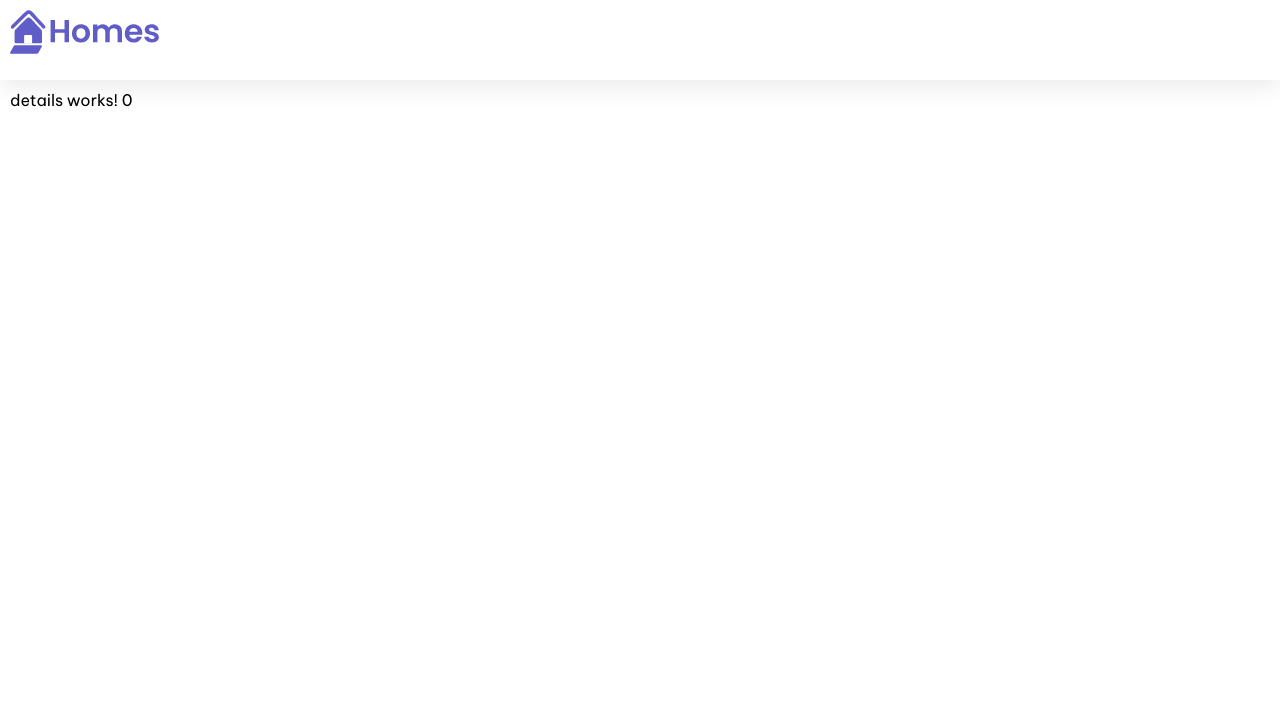
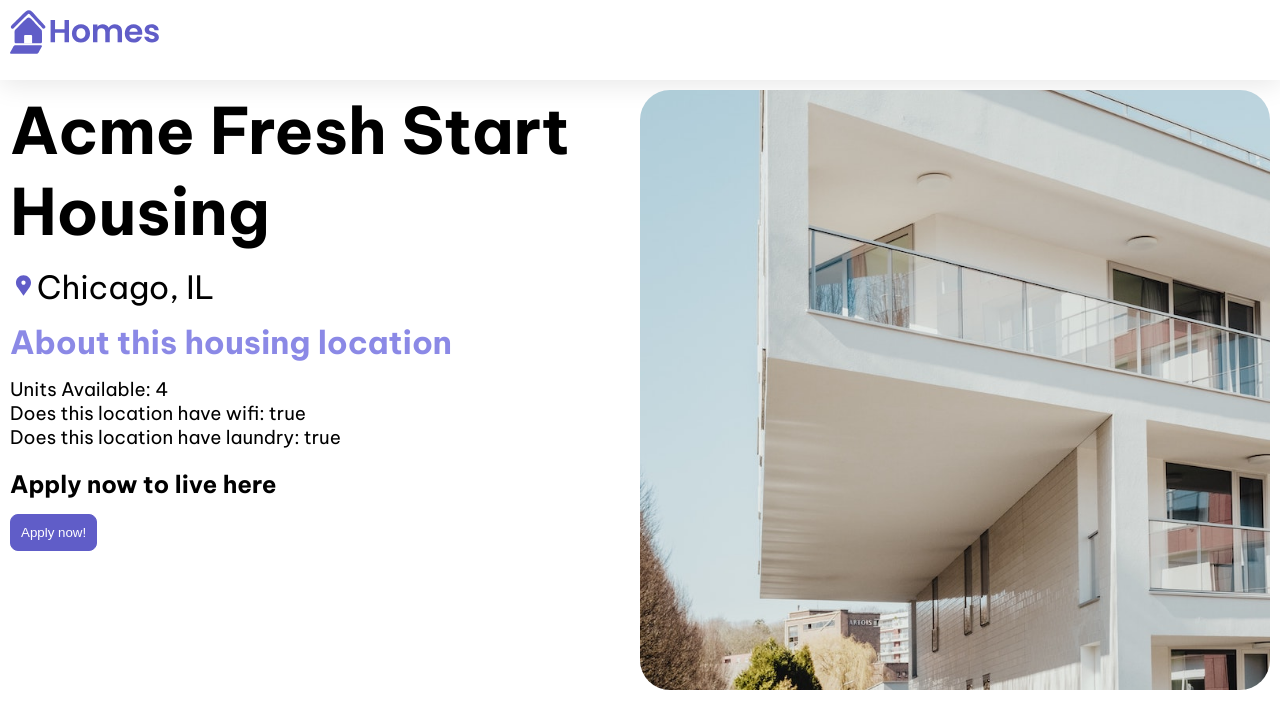
Before and after one commit to g0nnz0/Angular_homes-app, an Angular app: page /details/0 in a window 1280 px wide. Shown: the top 728 px of the page. Built offline with nearby package versions, Linux system fonts and the light colour scheme.

Commit message:
Creé un housingService para inyectar sus metodos en HomeComponent y en DetailsComponent. Completé el template de DetailsComponent

```diff
--- a/src/app/details/details.component.css
+++ b/src/app/details/details.component.css
@@ -0,0 +1,72 @@
+
+.listing-photo {
+    height: 600px;
+    width: 50%;
+    object-fit: cover;
+    border-radius: 30px;
+    float: right;
+  }
+
+  .listing-heading {
+    font-size: 48pt;
+    font-weight: bold;
+    margin-bottom: 15px;
+  }
+
+  .listing-location::before {
+    content: url('/assets/location-pin.svg') / '';
+  }
+
+  .listing-location {
+    font-size: 24pt;
+    margin-bottom: 15px;
+  }
+
+  .listing-features > .section-heading {
+    color: var(--secondary-color);
+    font-size: 24pt;
+    margin-bottom: 15px;
+  }
+
+  .listing-features {
+    margin-bottom: 20px;
+  }
+
+  .listing-features li {
+    font-size: 14pt;
+  }
+
+  li {
+    list-style-type: none;
+  }
+
+  .listing-apply .section-heading {
+    font-size: 18pt;
+    margin-bottom: 15px;
+  }
+
+  label, input {
+    display: block;
+  }
+  label {
+    color: var(--secondary-color);
+    font-weight: bold;
+    text-transform: uppercase;
+    font-size: 12pt;
+  }
+  input {
+    font-size: 16pt;
+    margin-bottom: 15px;
+    padding: 10px;
+    width: 400px;
+    border-top: none;
+    border-right: none;
+    border-left: none;
+    border-bottom: solid .3px;
+  }
+  @media (max-width: 1024px) {
+    .listing-photo {
+      width: 100%;
+      height: 400px;
+    }
+  }
--- a/src/app/details/details.component.ts
+++ b/src/app/details/details.component.ts
@@ -1,23 +1,46 @@
 import { Component, inject } from '@angular/core';
 import { CommonModule } from '@angular/common';
 import { ActivatedRoute } from '@angular/router';
+import { HousingService } from '../housing.service';
+import { IHousingLocation } from '../ihousing-location';
 
 @Component({
   selector: 'app-details',
   standalone: true,
   imports: [CommonModule],
   template: `
-    <p>
-      details works! {{housingLocationId}}
-    </p>
+    <article>
+      <img class="listing-photo" [src]="housingLocation?.photo" alt="">
+      <section class="listing-description">
+        <h2 class="listing-heading">{{housingLocation?.name}}</h2>
+        <p class="listing-location">{{housingLocation?.city}}, {{housingLocation?.state}}</p>
+      </section>
+
+      <section class="listing-features">
+        <h2 class="section-heading">About this housing location</h2>
+        <ul>
+          <li>Units Available: {{housingLocation?.availableUnits}}</li>
+          <li>Does this location have wifi: {{housingLocation?.wifi}}</li>
+          <li>Does this location have laundry: {{housingLocation?.laundry}}</li>
+
+        </ul>
+      </section>
+
+      <section class="listing-apply">
+        <h2 class="section-heading">Apply now to live here </h2>
+        <button class="primary" type="button">Apply now!</button>
+      </section>
+    </article>
   `,
   styleUrl: './details.component.css'
 })
 export class DetailsComponent {
   route: ActivatedRoute = inject(ActivatedRoute);
-  housingLocationId = 0;
+  housingService = inject(HousingService);
+  housingLocation : IHousingLocation | undefined;
 
   constructor(){
-    this.housingLocationId = Number(this.route.snapshot.params['id']);
+    const housingLocationId = Number(this.route.snapshot.params['id']);
+    this.housingLocation = this.housingService.getHousingLocationById(housingLocationId);
   }
 }
--- a/src/app/home/home.component.ts
+++ b/src/app/home/home.component.ts
@@ -1,7 +1,8 @@
-import { Component } from '@angular/core';
+import { Component, inject } from '@angular/core';
 import { CommonModule } from '@angular/common';
 import { HousingLocationComponent } from '../housing-location/housing-location.component';
 import { IHousingLocation } from '../ihousing-location';
+import { HousingService } from '../housing.service';
 
 @Component({
   selector: 'app-home',
@@ -22,105 +23,10 @@
   styleUrl: './home.component.css'
 })
 export class HomeComponent {
-  housingLocationList: IHousingLocation[] = [
-    {
-    id: 0,
-    name: 'Acme Fresh Start Housing',
-    city: 'Chicago',
-    state: 'IL',
-    photo: '/assets/bernard-hermant-CLKGGwIBTaY-unsplash.jpg',
-    availableUnits: 4,
-    wifi: true,
-    laundry: true
-  },
-  {
-    id: 1,
-    name: 'A113 Transitional Housing',
-    city: 'Santa Monica',
-    state: 'CA',
-    photo: '/assets/brandon-griggs-wR11KBaB86U-unsplash.jpg',
-    availableUnits: 0,
-    wifi: false,
-    laundry: true
-  },
-  {
-    id: 2,
-    name: 'Warm Beds Housing Support',
-    city: 'Juneau',
-    state: 'AK',
-    photo: '/assets/i-do-nothing-but-love-lAyXdl1-Wmc-unsplash.jpg',
-    availableUnits: 1,
-    wifi: false,
-    laundry: false
-  },
-  {
-    id: 3,
-    name: 'Homesteady Housing',
-    city: 'Chicago',
-    state: 'IL',
-    photo: '/assets/ian-macdonald-W8z6aiwfi1E-unsplash.jpg',
-    availableUnits: 1,
-    wifi: true,
-    laundry: false
-  },
-  {
-    id: 4,
-    name: 'Happy Homes Group',
-    city: 'Gary',
-    state: 'IN',
-    photo: '/assets/krzysztof-hepner-978RAXoXnH4-unsplash.jpg',
-    availableUnits: 1,
-    wifi: true,
-    laundry: false
-  },
-  {
-    id: 5,
-    name: 'Hopeful Apartment Group',
-    city: 'Oakland',
-    state: 'CA',
-    photo: '/assets/r-architecture-JvQ0Q5IkeMM-unsplash.jpg',
-    availableUnits: 2,
-    wifi: true,
-    laundry: true
-  },
-  {
-    id: 6,
-    name: 'Seriously Safe Towns',
-    city: 'Oakland',
-    state: 'CA',
-    photo: '/assets/phil-hearing-IYfp2Ixe9nM-unsplash.jpg',
-    availableUnits: 5,
-    wifi: true,
-    laundry: true
-  },
-  {
-    id: 7,
-    name: 'Hopeful Housing Solutions',
-    city: 'Oakland',
-    state: 'CA',
-    photo: '/assets/r-architecture-GGupkreKwxA-unsplash.jpg',
-    availableUnits: 2,
-    wifi: true,
-    laundry: true
-  },
-  {
-    id: 8,
-    name: 'Seriously Safe Towns',
-    city: 'Oakland',
-    state: 'CA',
-    photo: '/assets/saru-robert-9rP3mxf8qWI-unsplash.jpg',
-    availableUnits: 10,
-    wifi: false,
-    laundry: false
-  },
-  {
-    id: 9,
-    name: 'Capital Safe Towns',
-    city: 'Portland',
-    state: 'OR',
-    photo: '/assets/webaliser-_TPTXZd9mOo-unsplash.jpg',
-    availableUnits: 6,
-    wifi: true,
-    laundry: true
-  }];
+  housingLocationList: IHousingLocation[] = [];
+  housingService : HousingService = inject(HousingService);
+
+  constructor(){
+    this.housingLocationList = this.housingService.getAllHousingLocations();
+  }
 }
--- /dev/null
+++ b/src/app/housing.service.ts
@@ -0,0 +1,119 @@
+import { Injectable } from '@angular/core';
+import { IHousingLocation } from './ihousing-location';
+
+@Injectable({
+  providedIn: 'root'
+})
+export class HousingService {
+  protected housingLocationList: IHousingLocation[] = [{
+    id: 0,
+    name: 'Acme Fresh Start Housing',
+    city: 'Chicago',
+    state: 'IL',
+    photo: '/assets/bernard-hermant-CLKGGwIBTaY-unsplash.jpg',
+    availableUnits: 4,
+    wifi: true,
+    laundry: true
+  },
+  {
+    id: 1,
+    name: 'A113 Transitional Housing',
+    city: 'Santa Monica',
+    state: 'CA',
+    photo: '/assets/brandon-griggs-wR11KBaB86U-unsplash.jpg',
+    availableUnits: 0,
+    wifi: false,
+    laundry: true
+  },
+  {
+    id: 2,
+    name: 'Warm Beds Housing Support',
+    city: 'Juneau',
+    state: 'AK',
+    photo: '/assets/i-do-nothing-but-love-lAyXdl1-Wmc-unsplash.jpg',
+    availableUnits: 1,
+    wifi: false,
+    laundry: false
+  },
+  {
+    id: 3,
+    name: 'Homesteady Housing',
+    city: 'Chicago',
+    state: 'IL',
+    photo: '/assets/ian-macdonald-W8z6aiwfi1E-unsplash.jpg',
+    availableUnits: 1,
+    wifi: true,
+    laundry: false
+  },
+  {
+    id: 4,
+    name: 'Happy Homes Group',
+    city: 'Gary',
+    state: 'IN',
+    photo: '/assets/krzysztof-hepner-978RAXoXnH4-unsplash.jpg',
+    availableUnits: 1,
+    wifi: true,
+    laundry: false
+  },
+  {
+    id: 5,
+    name: 'Hopeful Apartment Group',
+    city: 'Oakland',
+    state: 'CA',
+    photo: '/assets/r-architecture-JvQ0Q5IkeMM-unsplash.jpg',
+    availableUnits: 2,
+    wifi: true,
+    laundry: true
+  },
+  {
+    id: 6,
+    name: 'Seriously Safe Towns',
+    city: 'Oakland',
+    state: 'CA',
+    photo: '/assets/phil-hearing-IYfp2Ixe9nM-unsplash.jpg',
+    availableUnits: 5,
+    wifi: true,
+    laundry: true
+  },
+  {
+    id: 7,
+    name: 'Hopeful Housing Solutions',
+    city: 'Oakland',
+    state: 'CA',
+    photo: '/assets/r-architecture-GGupkreKwxA-unsplash.jpg',
+    availableUnits: 2,
+    wifi: true,
+    laundry: true
+  },
+  {
+    id: 8,
+    name: 'Seriously Safe Towns',
+    city: 'Oakland',
+    state: 'CA',
+    photo: '/assets/saru-robert-9rP3mxf8qWI-unsplash.jpg',
+    availableUnits: 10,
+    wifi: false,
+    laundry: false
+  },
+  {
+    id: 9,
+    name: 'Capital Safe Towns',
+    city: 'Portland',
+    state: 'OR',
+    photo: '/assets/webaliser-_TPTXZd9mOo-unsplash.jpg',
+    availableUnits: 6,
+    wifi: true,
+    laundry: true
+  }];
+  constructor() { }
+
+  getAllHousingLocations(): IHousingLocation[]{
+    return this.housingLocationList;
+  }
+
+  getHousingLocationById(id: number): IHousingLocation | undefined{
+    //En esta linea creo que por inferencia TS entiende que el parametro 'housingLocation' en la arrow function es de tipo IHousingLocation porque lo estoy buscando dentro de una lista que es de tipo IHousingLocation
+    //Este es un buen ejemplo de que cuando una arrowFunction tiene un solo parametro no lleva parentesis.
+    return this.housingLocationList.find(housingLocation => housingLocation.id === id);
+  }
+}
```
